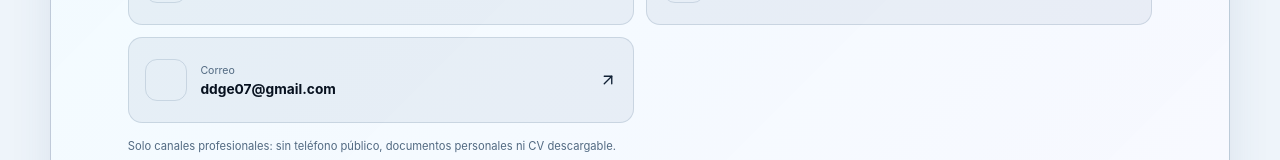
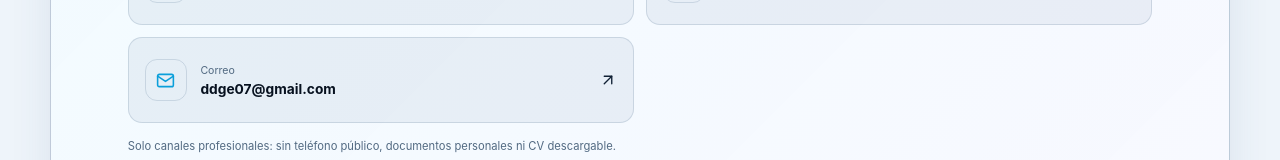
Before and after one commit to DanielDGe/danieldge.github.io, a React (Vite) app: page / in a window 1280 px wide. Shown: the part 6680-6840 px from the top of the page. Built offline with nearby package versions, Linux system fonts and the light colour scheme.

Commit message:
feat: add email contact icon

```diff
--- a/src/components/Icon.jsx
+++ b/src/components/Icon.jsx
@@ -36,6 +36,12 @@ function Icon({ name, size = 20 }) {
         <circle cx="4" cy="4" r="2" />
       </svg>
     ),
+    mail: (
+      <svg {...commonProps}>
+        <rect width="18" height="14" x="3" y="5" rx="2" />
+        <path d="m3 7 9 6 9-6" />
+      </svg>
+    ),
     menu: (
       <svg {...commonProps}>
         <path d="M4 7h16M4 12h16M4 17h16" />
```
